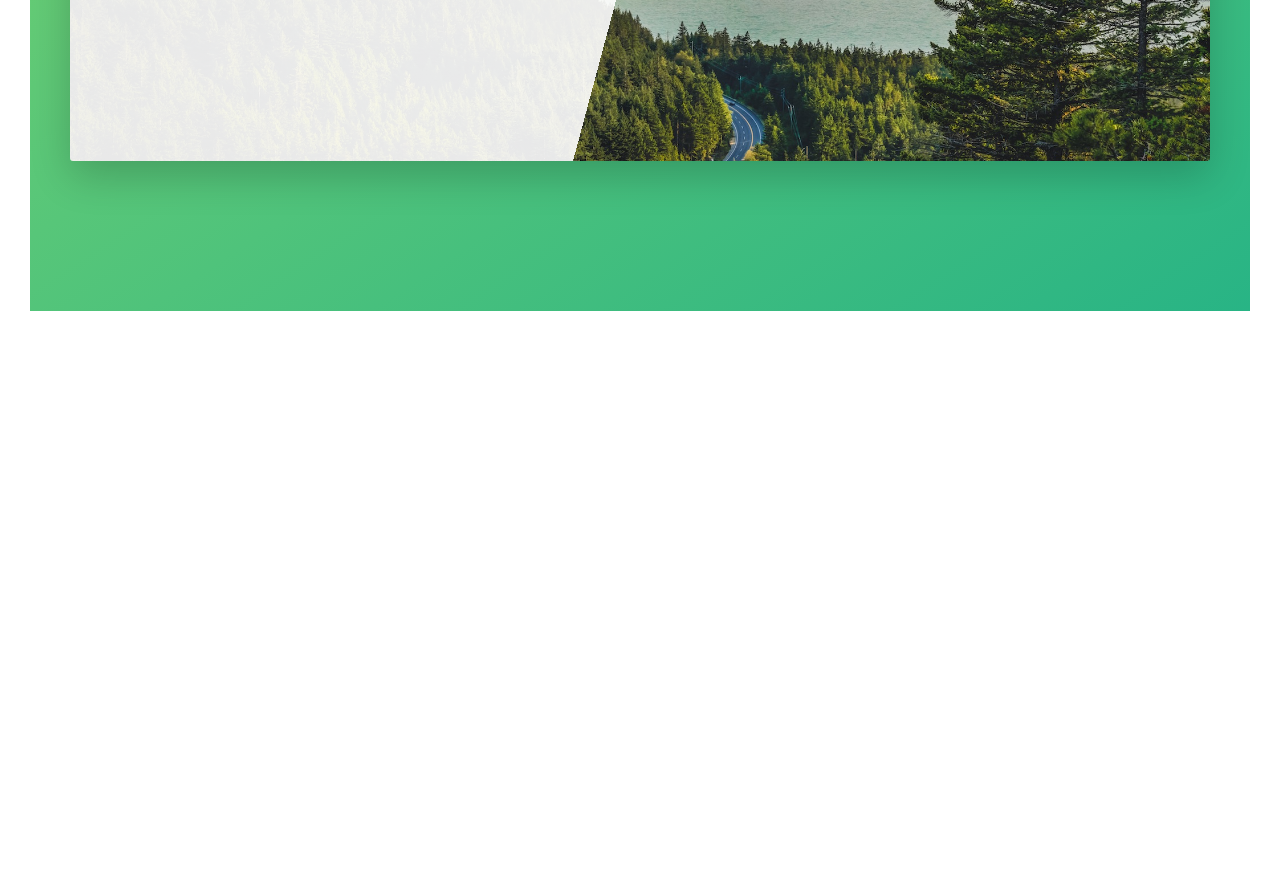
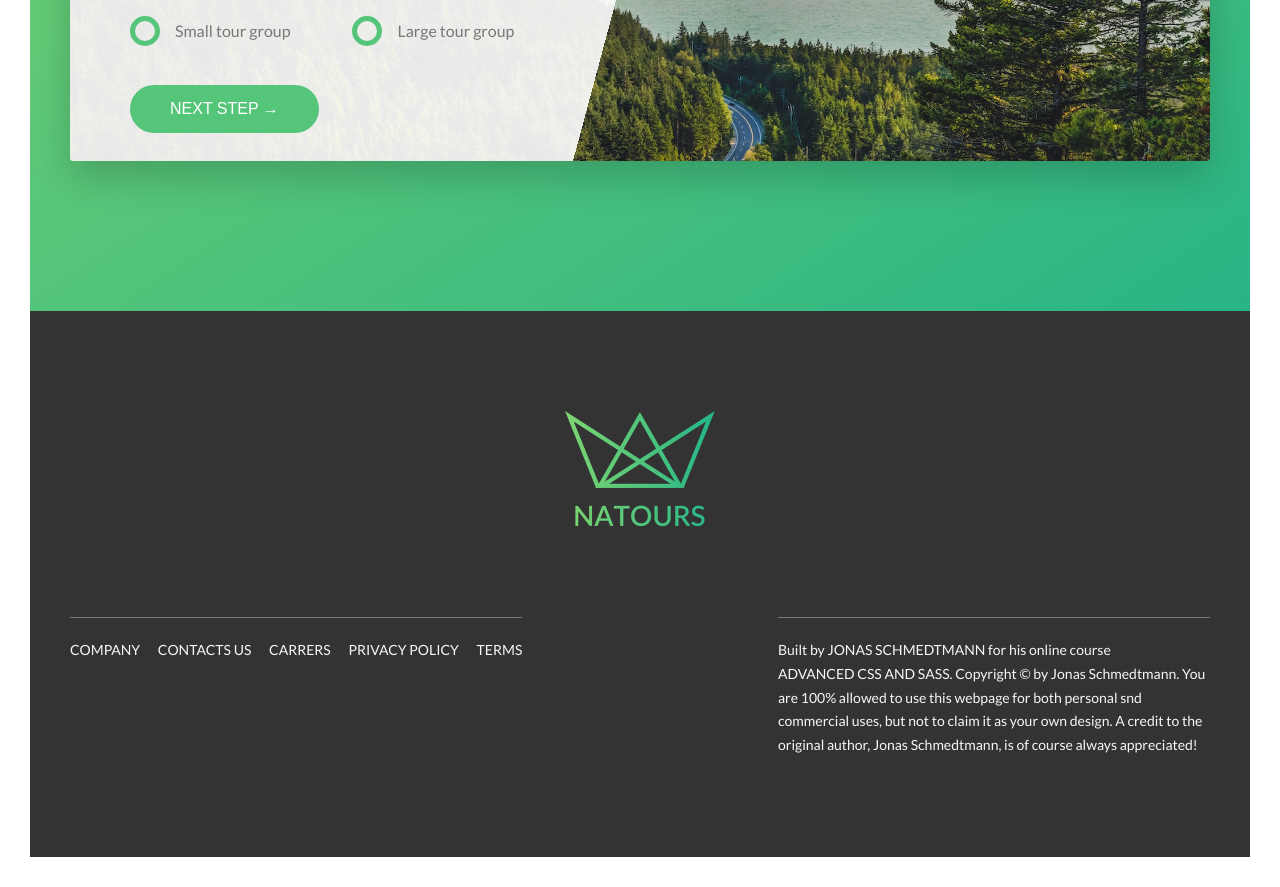
Before and after one commit to THrytsaienko/Natours, a website: page index.html in a window 1280 px wide. Shown: the part 4968-5855 px from the top of the page. Before the commit the page ends 5309 px from the top, so only its background shows below. Drawn offline with Linux system fonts and the light colour scheme.

Commit message:
Footer added

```diff
--- a/index.html
+++ b/index.html
@@ -283,14 +283,71 @@
                                 <input type="email" class="form__input" placeholder="Email address" id="email" required>
                                 <label for="email" class="form__label">Email address</label>
                             </div>
+
+                            <div class="form__group u-margin-bottom-medium">
+                                <div class="form__radio-group">
+                                    <input type="radio" class="form__radio-input" id="small" name="size">
+                                    <label for="small" class="form__radio-label">
+                                        <span class="form__radio-button"></span>
+                                        Small tour group</label>
+                                </div>
+                                <div class="form__radio-group">
+                                    <input type="radio" class="form__radio-input" id="large" name="size">
+                                    <label for="large" class="form__radio-label">
+                                        <span class="form__radio-button"></span>
+                                        Large tour group</label>
+                                </div>
+                            </div>
+                            <div class="form__group">
+                                <button href="#" class="btn btn--green">Next step &rarr;</button>
+                            </div>
                         </form>
                     </div>
                 </div>
             </div>
         </section>
+    </main>
+
+    <footer class="footer">
+        <div class="footer__logo-box">
+            <img src="img/logo-green-2x.png" alt="Full logo" class="footer__logo">
+        </div>
+        <div class="row">
+            <div class="col-1-of-2">
+                <div class="footer__navigation">
+                    <ul class="footer__list">
+                        <li class="footer__item">
+                            <a href="#" class="footer__link">Company</a>
+                        </li>
+                        <li class="footer__item">
+                            <a href="#" class="footer__link">Contacts us</a>
+                        </li>
+                        <li class="footer__item">
+                            <a href="#" class="footer__link">Carrers</a>
+                        </li>
+                        <li class="footer__item">
+                            <a href="#" class="footer__link">Privacy policy</a>
+                        </li>
+                        <li class="footer__item">
+                            <a href="#" class="footer__link">Terms</a>
+                        </li>
+                    </ul>
+                </div>
+            </div>
+            <div class="col-1-of-2">
+                <p class="footer__copyright">
+                    Built by
+                    <a href="#" class="footer__link">JONAS SCHMEDTMANN</a> for his online course
+                    <a href="#" class="footer__link">ADVANCED CSS AND SASS</a>. Copyright &copy; by Jonas Schmedtmann. You are 100% allowed to use this webpage
+                    for both personal snd commercial uses, but not to claim it as your own design. A credit to the original
+                    author, Jonas Schmedtmann, is of course always appreciated!
+                </p>
+            </div>
+        </div>
+    </footer>
 
 
-        <!--
+    <!--
         <section class="grid-test">
             <div class="row">
                 <div class="col-1-of-2">
--- a/sass/components/_button.scss
+++ b/sass/components/_button.scss
@@ -9,7 +9,9 @@
         border-radius: 10rem;
         transition: all .2s;
         position: relative;
-        font-size: $default-font-size; //Change for the <button> element
+        font-size: $default-font-size;
+
+        //Change for the <button> element
         border: none;
         cursor: pointer;
     }
--- a/sass/components/_form.scss
+++ b/sass/components/_form.scss
@@ -13,6 +13,7 @@
         border-bottom: 3px solid transparent;
         width: 90%;
         display: block;
+        transition: all .3s;
         &:focus {
             outline: none;
             box-shadow: 0 1rem 2rem rgba($color-black, .1);
@@ -35,8 +36,49 @@
         display: block;
         transition: all .3s;
     }
-    &__input:placeholder-shown + &__label {
+    &__input:placeholder-shown+&__label {
         opacity: 0;
         visibility: hidden;
+        transform: translateY(-4rem);
+    }
+    &__radio-group {
+        width: 49%;
+        display: inline-block;
+    }
+    &__radio-input {
+        display: none;
+    }
+    &__radio-label {
+        font-size: $default-font-size;
+        cursor: pointer;
+        position: relative;
+        padding-left: 4.5rem;
+    }
+    &__radio-button {
+        height: 3rem;
+        width: 3rem;
+        border: 5px solid $color-primary;
+        border-radius: 50%;
+        display: inline-block;
+        position: absolute;
+        left: 0;
+        top: -.5rem;
+        &::after {
+            content: "";
+            height: 1.3rem;
+            width: 1.3rem;
+            display: block;
+            border-radius: 50%;
+            position: absolute;
+            top: 50%;
+            left: 50%;
+            transform: translate(-50%, -50%);
+            background-color: $color-primary;
+            opacity: 0;
+            transition: opacity .2s;
         }
     }
+    &__radio-input:checked~&__radio-label &__radio-button::after {
+        opacity: 1;
+    }
+}
--- a/sass/layout/_footer.scss
+++ b/sass/layout/_footer.scss
@@ -0,0 +1,51 @@
+.footer {
+    background-color: $color-grey-dark-3;
+    padding: 10rem 0;
+    font-size: 1.4rem;
+    color: $color-grey-light-1;
+    &__logo-box {
+        text-align: center;
+        margin-bottom: 8rem;
+    }
+    &__logo {
+        width: 15rem;
+        height: auto;
+    }
+    &__navigation {
+        border-top: 1px solid $color-grey-dark;
+        padding-top: 2rem;
+        display: inline-block;
+    }
+    &__list {
+        list-style: none;
+    }
+    &__item {
+        display: inline-block;
+        &:not(:last-child) {
+            margin-right: 1.5rem;
+        }
+    }
+    &__link {
+        &:link,
+        &:visited {
+            color: $color-grey-light-1;
+            background-color: $color-grey-dark-3;
+            text-decoration: none;
+            text-transform: uppercase;
+            display: inline-block;
+            transition: all .2s;
+        }
+        &:hover,
+        &:active {
+            color: $color-primary;
+            box-shadow: 0 1rem 2rem rgba($color-black, .4);
+            transform: rotate(5deg) scale(1.3);
+        }
+    }
+    &__copyright {
+        border-top: 1px solid $color-grey-dark;
+        padding-top: 2rem;
+        width: 80%;
+        float: right;
+    }
+}
```
Also changed, not shown: css/style.css. Lines whose indentation alone changed are shown as unchanged.
